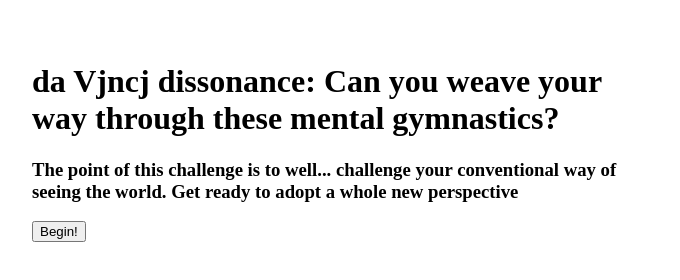
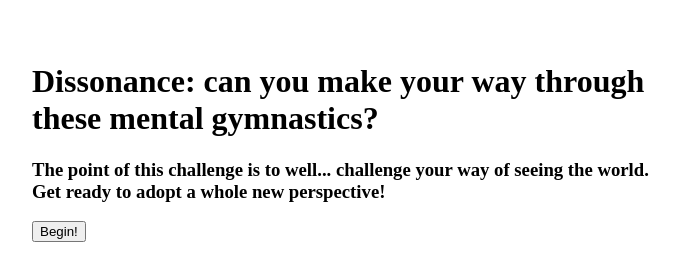
Before and after one commit to DennyDaVjncj/Dissonance.BTA, a plain HTML site: page index.html in a window 1280 px wide. Shown: the whole page, without its empty margins (292-972 px from the left). Drawn offline with Linux system fonts and the light colour scheme.

Commit message:
tentative ui/ux

```diff
--- a/index.html
+++ b/index.html
@@ -10,12 +10,12 @@
 <body>
     <div>
         <h1>
-            da Vjncj dissonance: Can you weave your way through these mental gymnastics?
+            Dissonance: can you make your way through these mental gymnastics?
         </h1>
         <h3>
-            The point of this challenge is to well... challenge your conventional way of seeing the world. Get ready to adopt a whole new perspective
+            The point of this challenge is to well... challenge your way of seeing the world. Get ready to adopt a whole new perspective!
         </h3>
-        <button>
+        <button class='centered'><!--class to be created-->
             Begin!
         </button>
     </div>
```
